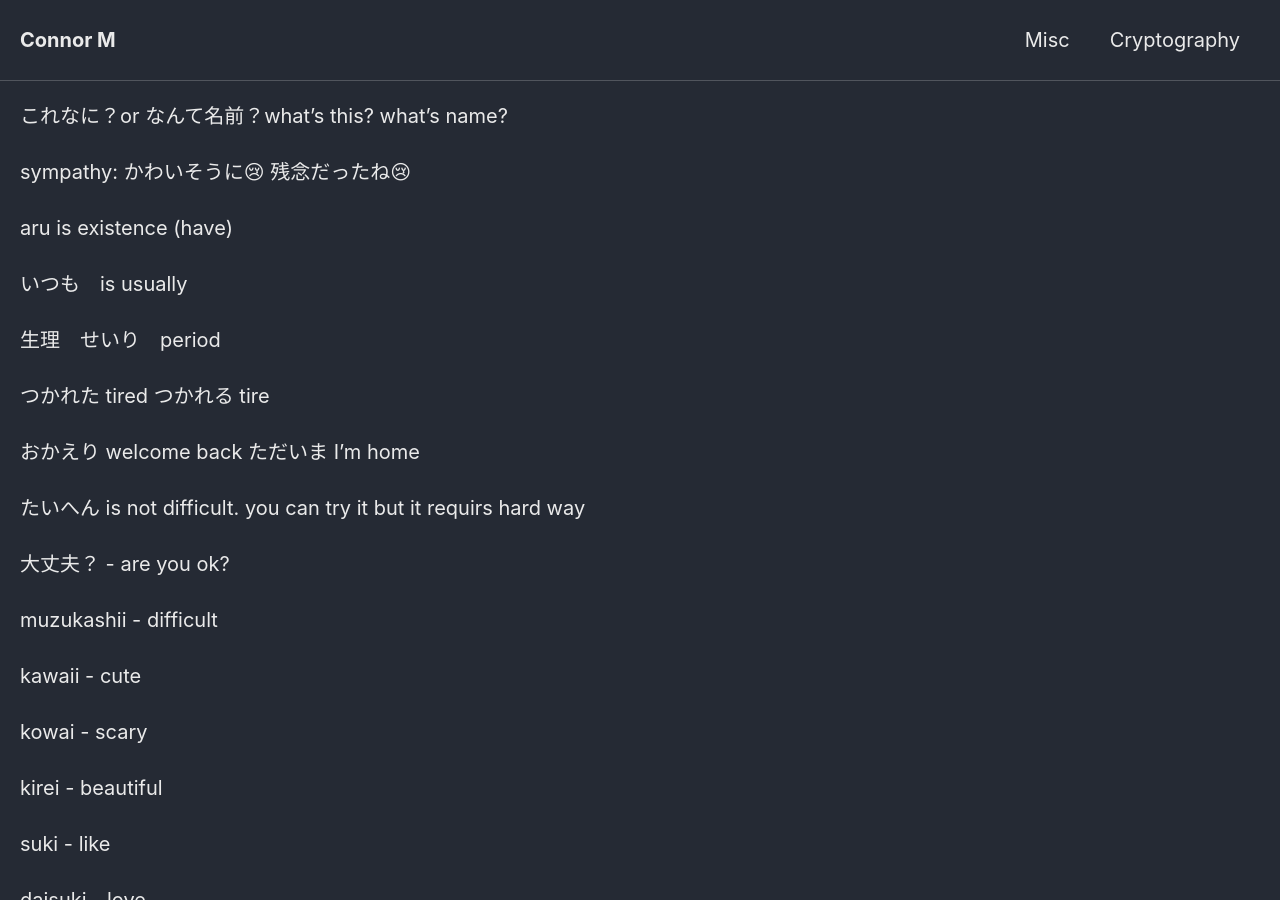
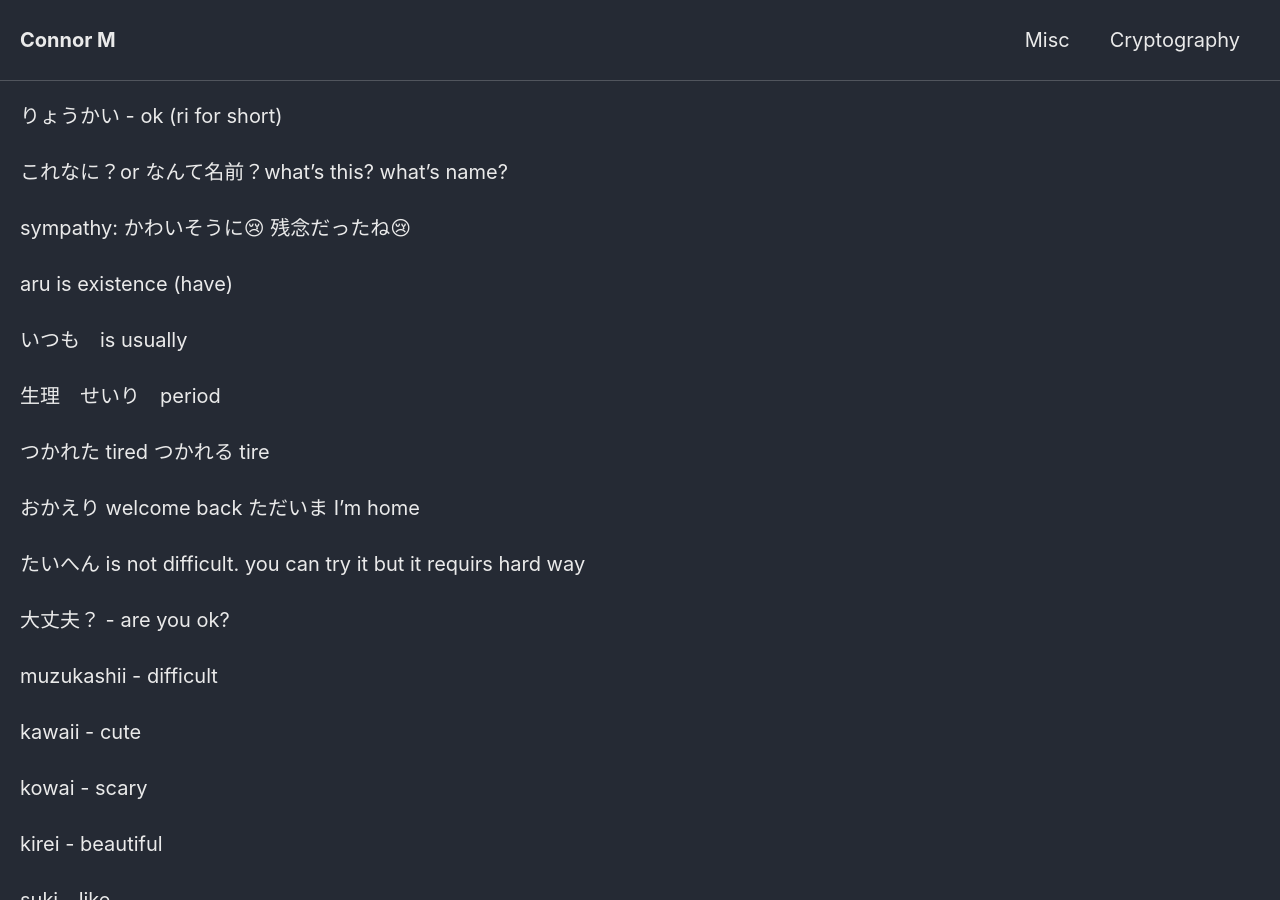
Before and after one commit to Connor-McCartney/Connor-McCartney.github.io, a Jekyll site: the page built from _pages/misc/japanese.md, in a window 1280 px wide and 900 px high. Built offline with Jekyll 4.4.1, drawn with Linux system fonts in a browser that asks for light colours; cached includes are drawn as plain includes; our own code applies the rules of GitHub Pages for plain Markdown files.

Commit message:
Update japanese.md

```diff
--- a/_pages/misc/japanese.md
+++ b/_pages/misc/japanese.md
@@ -1,3 +1,5 @@
+りょうかい - ok (ri for short)
+
 これなに？or なんて名前？what's this? what's name?
 
 sympathy: かわいそうに😢 残念だったね😢
```
